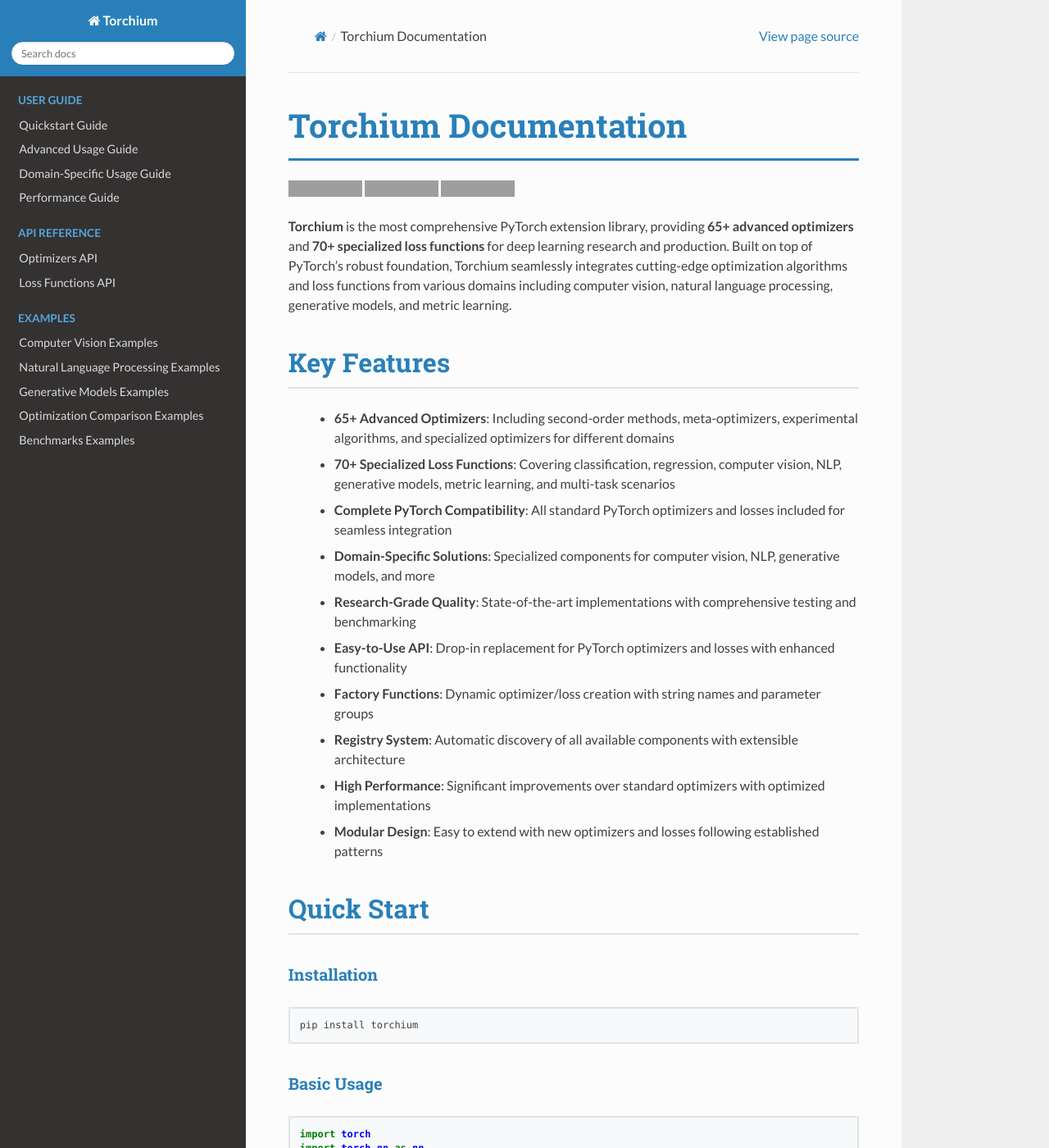
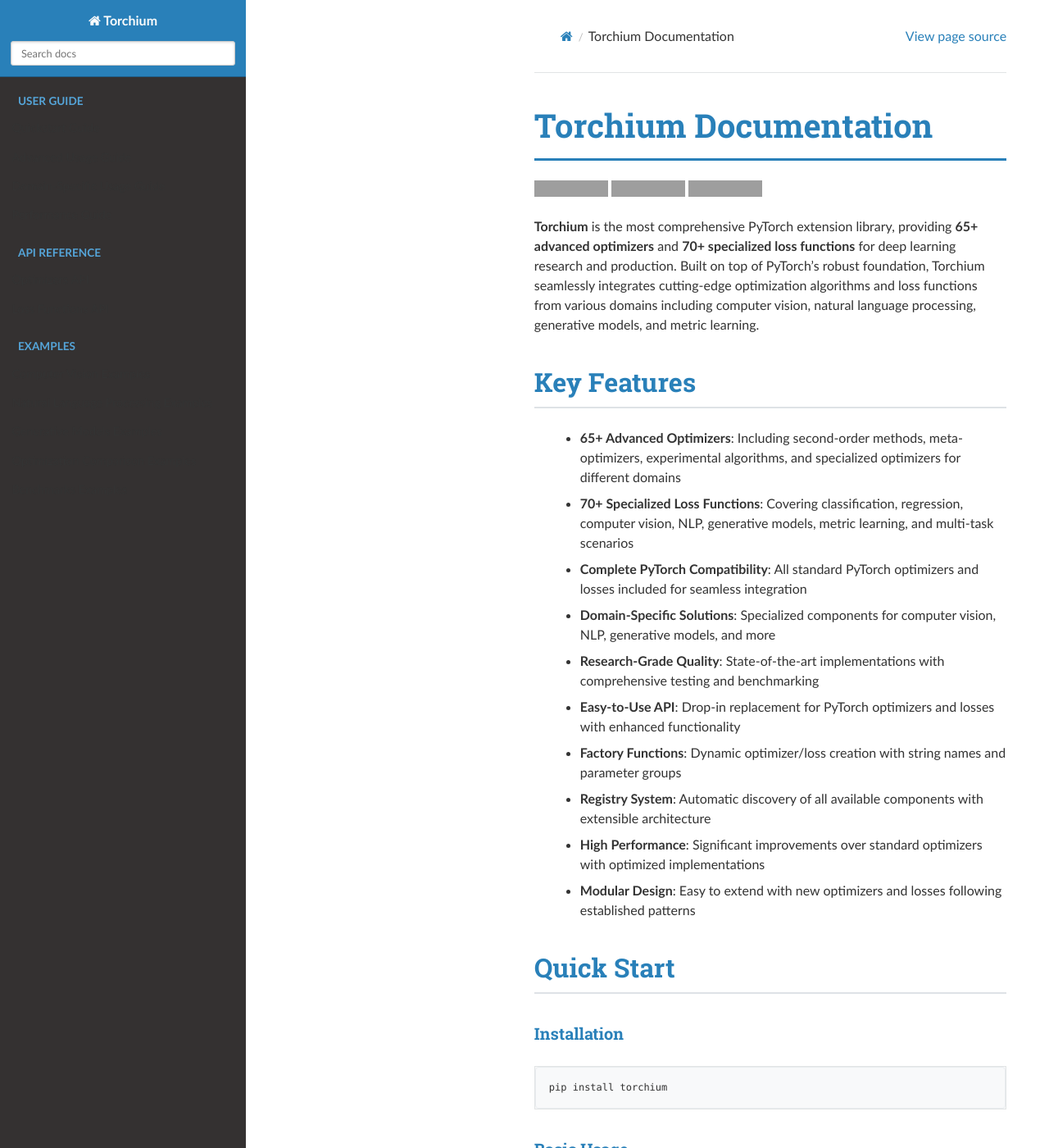
Before and after one commit to vishesh9131/torchium, a Sphinx documentation site: the page built from torchium/docs/source/index.rst, in a window 1280 px wide and 1400 px high. Shown: the whole window at 82% size. Built offline with Sphinx 7.4.7 and the Read the Docs theme 3.1.0, drawn with Linux system fonts in a browser that asks for light colours; pages that are not in the unit, such as notebooks, are missing from menus; grey boxes are pictures that could not be loaded.

Commit message:
Fix CSS styling issues for GitHub Pages - remove external imports and add proper RTD theme styling

```diff
--- a/torchium/docs/source/_static/custom.css
+++ b/torchium/docs/source/_static/custom.css
@@ -1,7 +1,21 @@
 /* Custom CSS for Torchium Documentation */
 
-/* Fix for GitHub Pages - ensure proper font loading */
-@import url('https://fonts.googleapis.com/css2?family=Lato:ital,wght@0,400;0,700;1,400&display=swap');
+/* Force proper theme loading without external imports */
+
+/* GitHub Pages specific fixes - ensure fonts load properly */
+@font-face {
+    font-family: 'Lato';
+    font-style: normal;
+    font-weight: 400;
+    src: local('Lato Regular'), local('Lato-Regular'), url(https://fonts.gstatic.com/s/lato/v17/S6uNw4cLYzk4FCQXK8dKI6eCvFv-.woff2) format('woff2');
+}
+
+@font-face {
+    font-family: 'Lato';
+    font-style: normal;
+    font-weight: 700;
+    src: local('Lato Bold'), local('Lato-Bold'), url(https://fonts.gstatic.com/s/lato/v17/S6u9w4cLYzk4FCQXK8dKI6eCvFv-.woff2) format('woff2');
+}
 
 /* Override default theme colors for better branding */
 :root {
@@ -20,10 +34,101 @@
     --pst-color-link-hover: #1F5F8B;
 }
 
+/* GitHub Pages CSS fixes - ensure proper theme appearance */
+.wy-nav-top {
+    background-color: #2980B9 !important;
+    color: white !important;
+}
+
+.wy-side-nav-search {
+    background-color: #2980B9 !important;
+    border-bottom: 1px solid #1F5F8B !important;
+}
+
+.wy-side-nav-search input[type="text"] {
+    background-color: #ffffff !important;
+    border: 1px solid #cccccc !important;
+    border-radius: 3px !important;
+    color: #333333 !important;
+}
+
+.wy-menu-vertical li.current {
+    background-color: #e6e6e6 !important;
+}
+
+.wy-menu-vertical li.current a {
+    color: #333333 !important;
+    font-weight: bold !important;
+}
+
+.wy-menu-vertical a {
+    color: #333333 !important;
+    padding: 0.6em 1em !important;
+}
+
+/* Ensure theme CSS loads properly */
+html {
+    font-size: 16px;
+}
+
 /* Improve overall typography */
 body {
     font-family: 'Lato', -apple-system, BlinkMacSystemFont, 'Segoe UI', Roboto, sans-serif;
     line-height: 1.6;
+    color: var(--pst-color-text-base);
+    background-color: #ffffff;
+    margin: 0;
+    padding: 0;
+}
+
+/* Force RTD theme to load - Enhanced for GitHub Pages */
+.wy-nav-side {
+    background-color: #343131 !important;
+    color: #cccccc !important;
+    width: 300px !important;
+}
+
+.wy-nav-content {
+    background-color: #ffffff !important;
+    color: #000000 !important;
+    margin-left: 300px !important;
+}
+
+.wy-nav-content-wrap {
+    background-color: #ffffff !important;
+}
+
+/* Main content styling */
+.rst-content {
+    max-width: none !important;
+    color: #333333 !important;
+    line-height: 1.6 !important;
+    font-size: 16px !important;
+}
+
+.rst-content h1,
+.rst-content h2,
+.rst-content h3,
+.rst-content h4,
+.rst-content h5,
+.rst-content h6 {
+    color: #2980B9 !important;
+    font-weight: 600 !important;
+}
+
+/* Code blocks styling */
+.rst-content pre {
+    background-color: #f8f9fa !important;
+    border: 1px solid #e9ecef !important;
+    border-radius: 4px !important;
+    padding: 1rem !important;
+}
+
+.rst-content code {
+    background-color: #f8f9fa !important;
+    color: #e83e8c !important;
+    padding: 0.2rem 0.4rem !important;
+    border-radius: 3px !important;
 }
 
 /* Style the main content area */
--- a/torchium/docs/source/conf.py
+++ b/torchium/docs/source/conf.py
@@ -23,7 +23,6 @@
     'sphinx.ext.viewcode',
     'sphinx.ext.githubpages',
     'sphinx.ext.mathjax',
-    'sphinx_rtd_theme',
 ]
 
 templates_path = ['_templates']
@@ -38,6 +37,11 @@
 
 # Fix for GitHub Pages - ensure proper base URL
 html_baseurl = 'https://vishesh9131.github.io/torchium/'
+
+# Ensure CSS files are properly copied
+html_css_files = [
+    'custom.css',
+]
 
 # Add custom CSS to fix styling issues
 def setup(app):
```
Also changed, not shown: 3 other files.
